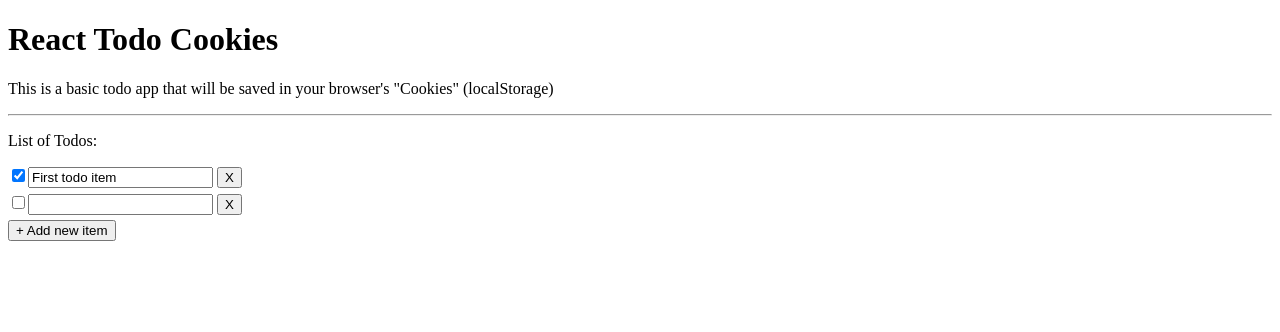
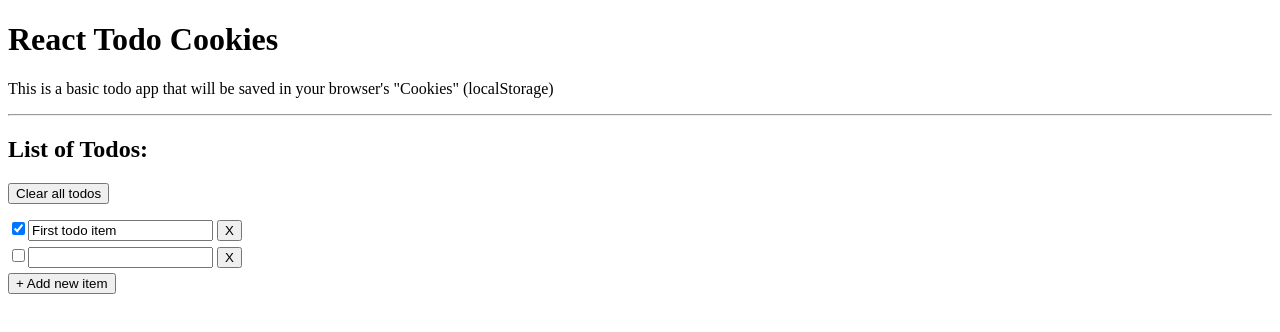
Before and after one commit to ssebs/react-todo-cookies, a React (Create React App) app: page / in a window 1280 px wide. Shown: the top 332 px of the page. Built offline with nearby package versions, Linux system fonts and the light colour scheme.

Commit message:
some styling

```diff
--- a/src/components/Todos.jsx
+++ b/src/components/Todos.jsx
@@ -50,7 +50,24 @@ const Todos = () => {
 
     return (
         <div>
-            <p>List of Todos:</p>
+            <h2>List of Todos:</h2>
+            <button
+                type="button"
+                style={{ marginBottom: "15px" }}
+                onClick={() => {
+                    if (
+                        window.confirm(
+                            "Are you sure you want to clear your todo list?"
+                        )
+                    ) {
+                        localStorage.removeItem("todos");
+                        window.location.href = "/";
+                    }
+                }}
+            >
+                Clear all todos
+            </button>
+
             {todos ? (
                 <div>
                     {todos.map(todo => (
```
